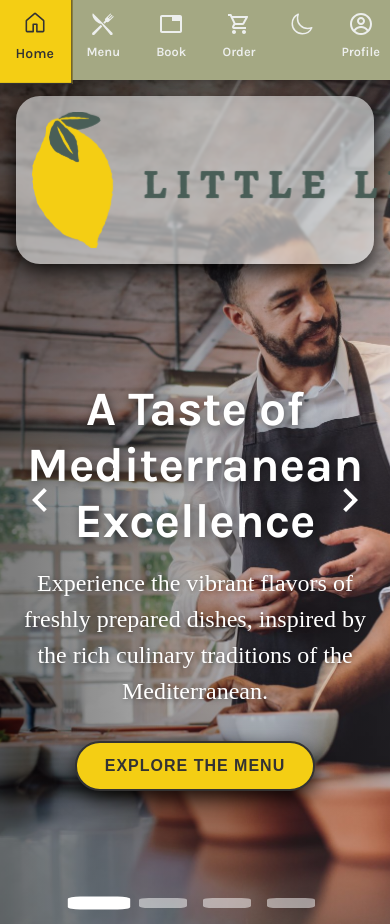
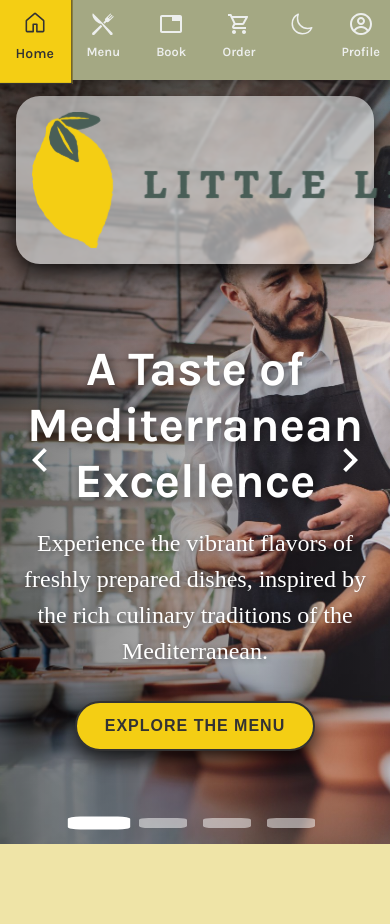
Before and after one commit to dluksa20/Little-lemon, a React (Vite) app: page / in a window 390 px wide. After the commit the page ends 844 px from the top, so only its background shows below. Built offline with nearby package versions, Linux system fonts and the light colour scheme; a web font is replaced by a local one.

Commit message:
new hero layout

```diff
--- a/src/components/hero/Hero.css
+++ b/src/components/hero/Hero.css
@@ -130,7 +130,7 @@
 /* Media Queries for Responsiveness */
 @media (max-width: 768px) {
     .hero-slider {
-        /* height: calc(100vh - 80px); */
+        height: calc(100vh - 80px);
         min-height: 500px;
 
     }
```
